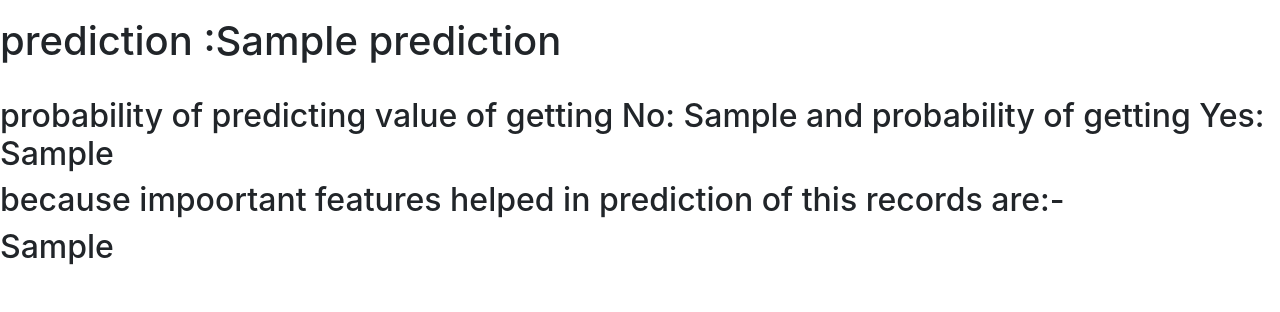
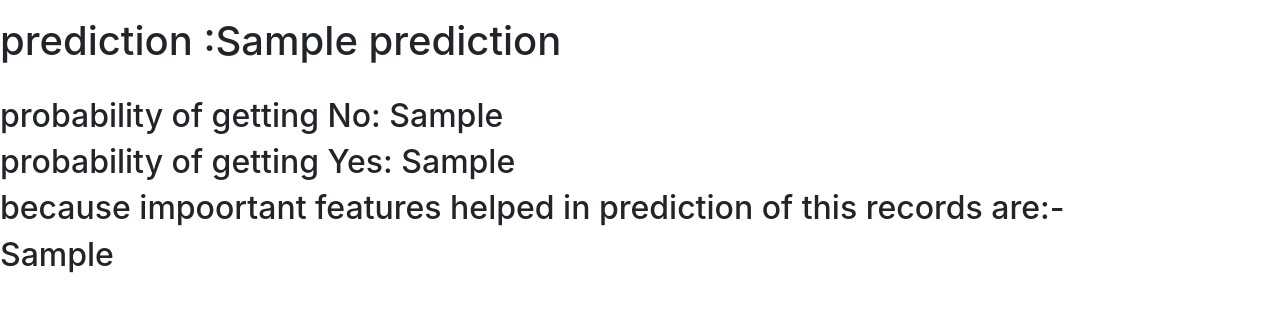
Before and after one commit to KiranSaragadam/jobathon_creditcard_predit_model, a Flask app: template templates/home.html in a window 1280 px wide. Shown: the part 341-653 px from the top of the page. Run offline with Flask 2, Linux system fonts and the light colour scheme; the template is opened without the code that fills it: most values are stand-ins (such as "Sample title", 1, 10 or a date in 2020); parts of the project's set-up code (start-up, migrations or seed data) failed here and were passed over; some libraries are stand-ins or nearby versions.

Commit message:
Update home.html

```diff
--- a/templates/home.html
+++ b/templates/home.html
@@ -98,7 +98,8 @@
    <body>
        <h1> prediction :{{ prediction }}</h1>
        <br>
-       <h2>probability of predicting value of getting No: {{ prediction_1 }} and probability of getting Yes: {{ prediction_2 }}</h3>
+       <h2>probability of getting No: {{ prediction_1 }} </h3>
+       <h2>probability of getting Yes: {{ prediction_2 }} <h2>
        <h2>because impoortant features helped in prediction of this records are:- <h2>
 	       <h2> {{prediction_3}} <h2>
        <br>
```
